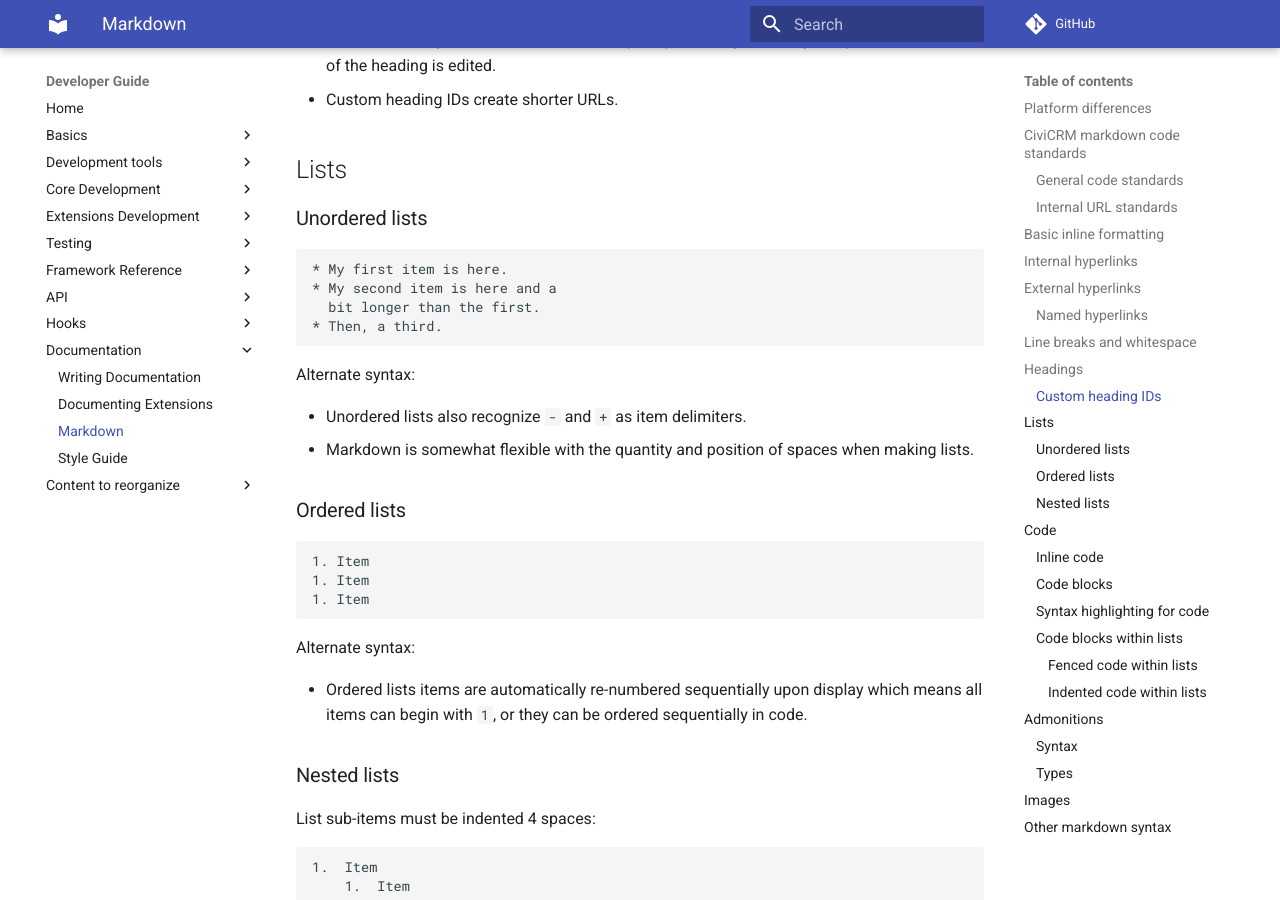
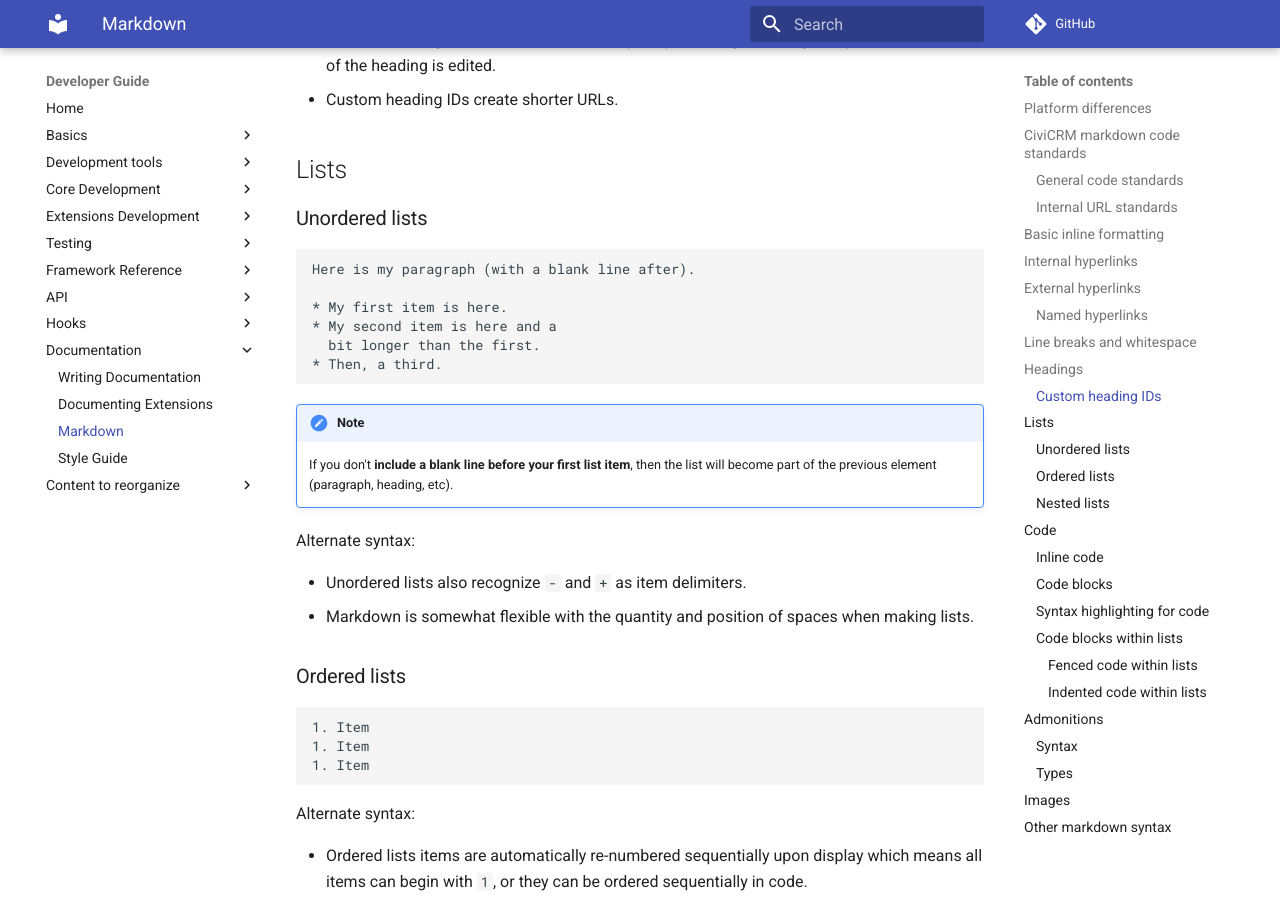
Before and after one commit to civicrm/civicrm-dev-docs, an MkDocs documentation site: the page built from docs/documentation/markdown.md, in a window 1280 px wide and 900 px high, scrolled down 5131 px. Built offline with MkDocs 1.6.1 and Material for MkDocs 9.7.7, drawn with Linux system fonts in a browser that asks for light colours; comment, search, counter and statistics services are not loaded; old or Windows-style settings are respelled for this version of MkDocs.

Commit message:
Markdown - explain blank line before lists

````diff
--- a/docs/documentation/markdown.md
+++ b/docs/documentation/markdown.md
@@ -201,12 +201,17 @@ to this section in the future.
 
 ### Unordered lists
 
-```
+```text
+Here is my paragraph (with a blank line after).
+
 * My first item is here.
 * My second item is here and a
   bit longer than the first.
 * Then, a third.
 ```
+
+!!! note
+    If you don't **include a blank line before your first list item**, then the list will become part of the previous element (paragraph, heading, etc).
 
 Alternate syntax:
 
````
